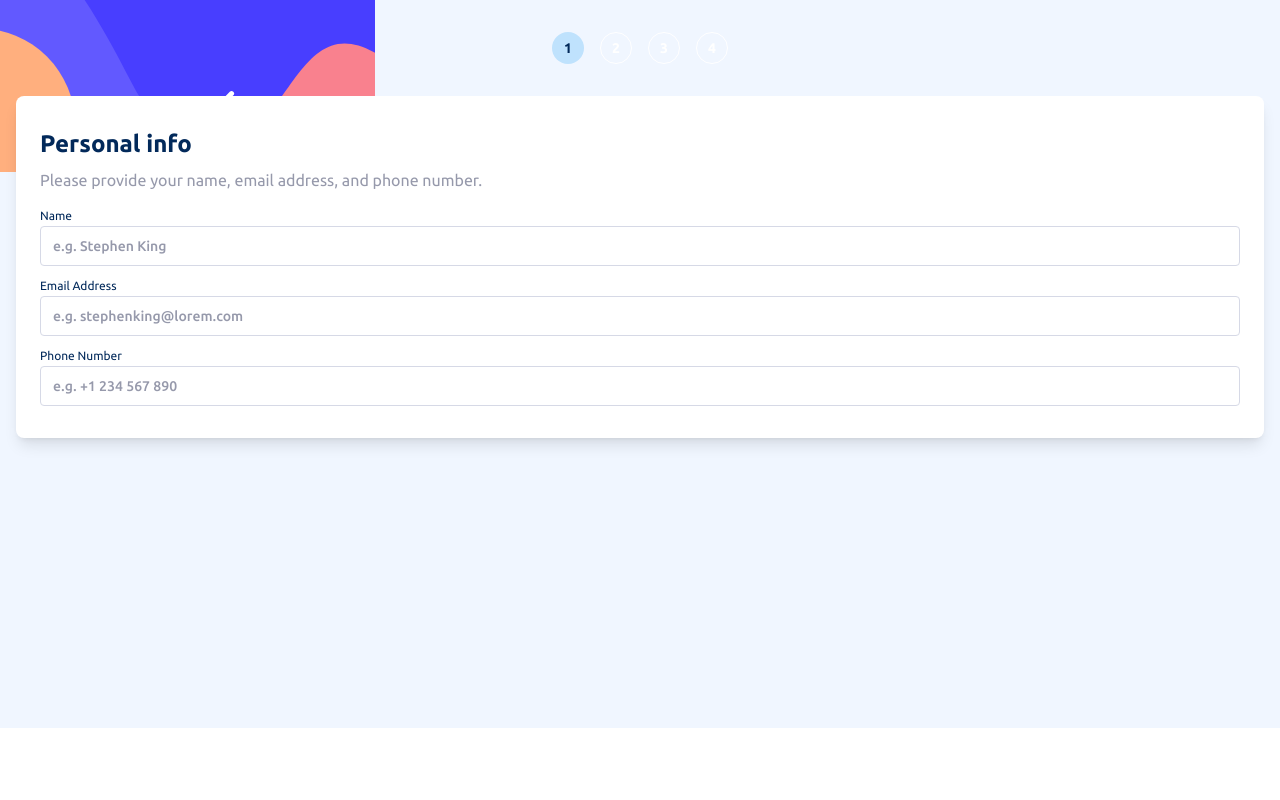
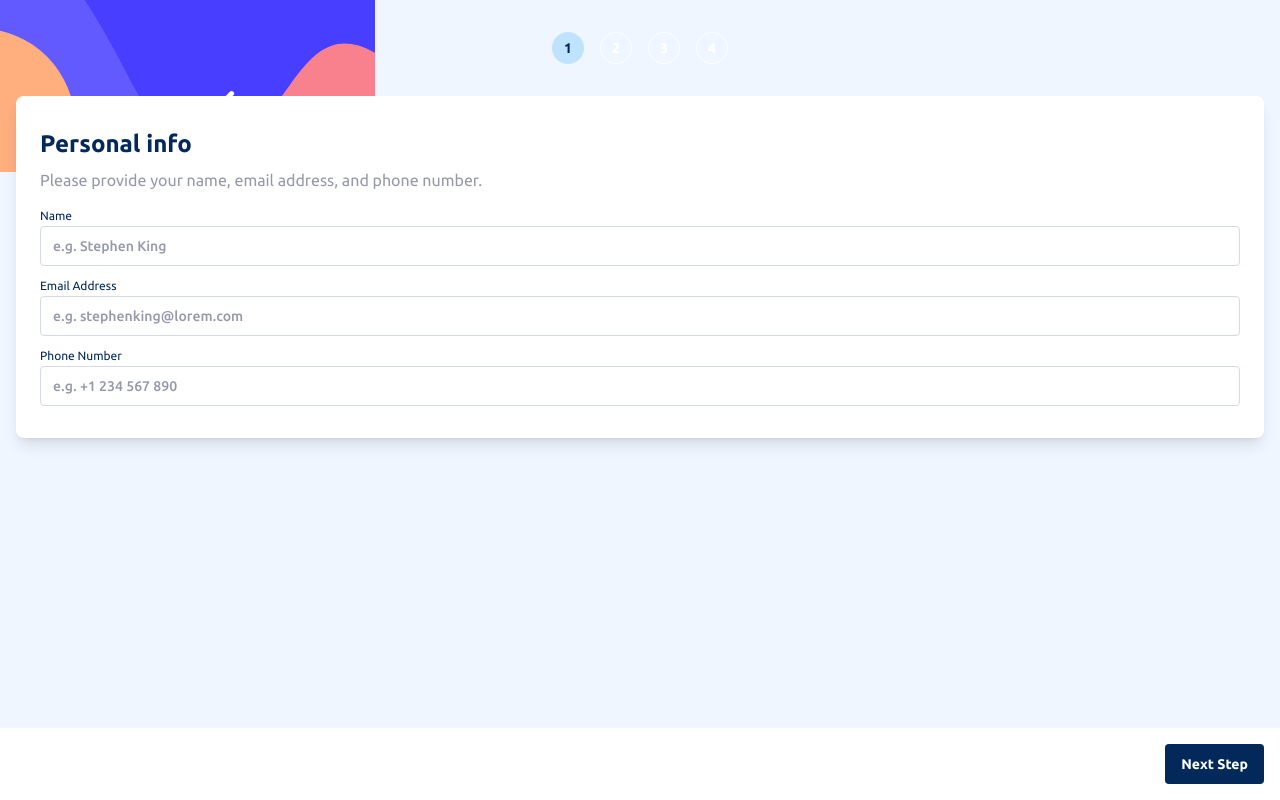
Before and after one commit to danaYatsuta/fm-multi-step-form, a Vue app: page / in a window 1280 px wide. Built offline with nearby package versions, Linux system fonts and the light colour scheme; the HTML template or start-up script is replaced by a standard one.

Commit message:
Add Next Step button

```diff
--- a/src/App.vue
+++ b/src/App.vue
@@ -30,7 +30,7 @@ function onStepButtonClick(step: number) {
 
       <p class="text-cool-gray mt-2">Please provide your name, email address, and phone number.</p>
 
-      <form class="mt-4 flex flex-col gap-3" @submit.prevent>
+      <form id="form" class="mt-4 flex flex-col gap-3" @submit.prevent>
         <FormTextInput id="name" placeholder="e.g. Stephen King">Name</FormTextInput>
         <FormTextInput id="email" placeholder="e.g. stephenking@lorem.com"
           >Email Address</FormTextInput
@@ -43,6 +43,14 @@ function onStepButtonClick(step: number) {
       </form>
     </main>
 
-    <div class="absolute right-0 bottom-0 left-0 h-18 bg-white"></div>
+    <div class="absolute right-0 bottom-0 left-0 flex h-18 items-center justify-end bg-white">
+      <button
+        type="submit"
+        form="form"
+        class="bg-marine-blue hover:bg-light-marine-blue mr-4 h-10 rounded-sm px-4 text-sm font-bold text-white"
+      >
+        Next Step
+      </button>
+    </div>
   </div>
 </template>
--- a/src/assets/main.css
+++ b/src/assets/main.css
@@ -7,6 +7,7 @@
   /* Primary colors */
 
   --color-marine-blue: hsl(213, 96%, 18%);
+  --color-light-marine-blue: hsl(213, 96%, 30%);
   --color-purplish-blue: hsl(243, 100%, 62%);
   --color-pastel-blue: hsl(228, 100%, 84%);
   --color-light-blue: hsl(206, 94%, 87%);
```
